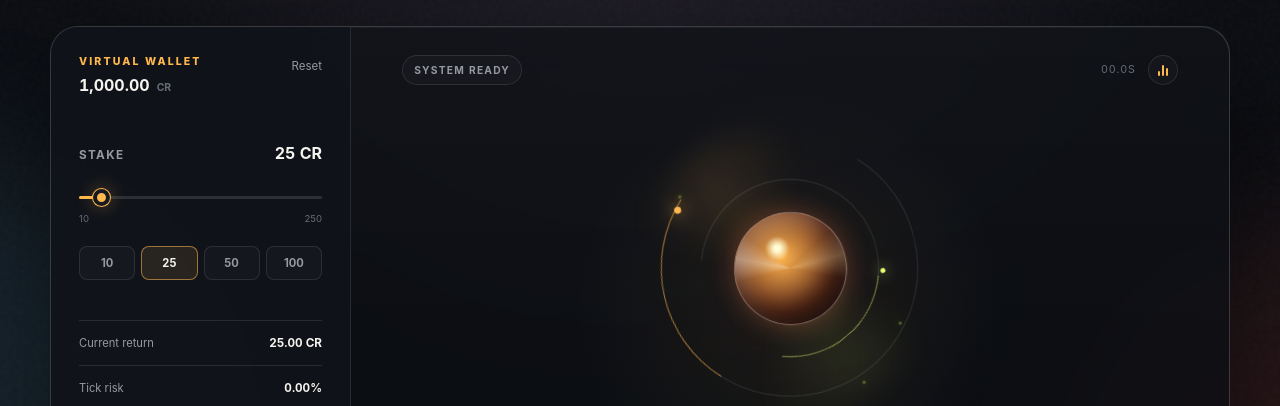
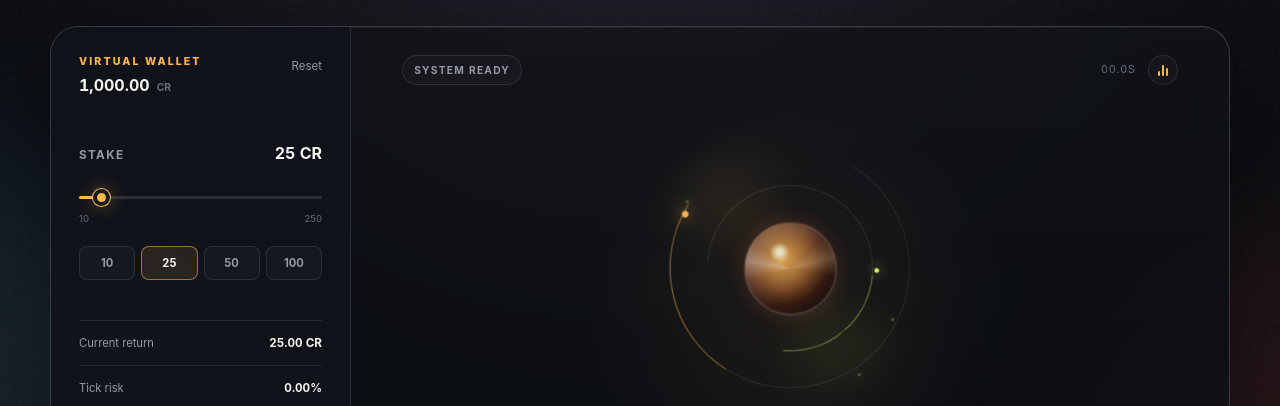
Before and after one commit to RaresKeY/holdbutton, a plain HTML site: page index.html in a window 1280 px wide. Shown: the top 406 px of the page. Drawn offline with Linux system fonts and the light colour scheme.

Commit message:
Strengthen reactor heat response

```diff
--- a/styles.css
+++ b/styles.css
@@ -463,7 +463,7 @@ input:disabled {
       transparent 34%
     ),
     linear-gradient(180deg, rgba(255, 255, 255, 0.015), transparent 45%);
-  transition: background 200ms linear;
+  transition: background 650ms ease;
 }
 
 .reactor-panel::before,
@@ -492,6 +492,7 @@ input:disabled {
   background: linear-gradient(90deg, transparent, var(--warm), transparent);
   opacity: calc(var(--heat) * 0.7);
   box-shadow: 0 0 24px var(--warm);
+  transition: opacity 650ms ease, box-shadow 650ms ease;
 }
 
 .top-readout {
@@ -606,8 +607,13 @@ input:disabled {
   width: clamp(210px, 26vw, 330px);
   aspect-ratio: 1;
   margin: 18px 0 -24px;
-  transform: scale(calc(1 + var(--heat) * 0.035));
-  transition: transform 120ms linear;
+  filter:
+    saturate(calc(0.92 + var(--heat) * 0.38))
+    brightness(calc(0.96 + var(--heat) * 0.12));
+  transform: scale(calc(0.92 + var(--heat) * 0.24));
+  transition:
+    transform 650ms cubic-bezier(0.16, 1, 0.3, 1),
+    filter 650ms ease;
 }
 
 .reactor-halo,
@@ -621,7 +627,7 @@ input:disabled {
 
 .reactor-halo {
   inset: 6%;
-  opacity: calc(0.22 + var(--heat) * 0.5);
+  opacity: calc(0.16 + var(--heat) * 0.7);
   background:
     conic-gradient(
       from 0deg,
@@ -631,7 +637,8 @@ input:disabled {
       rgba(231, 255, 112, 0.35) 78%,
       transparent 92%
     );
-  filter: blur(calc(18px - var(--heat) * 7px));
+  filter: blur(calc(22px - var(--heat) * 11px));
+  transition: opacity 700ms ease, filter 700ms ease;
   animation: rotate 8s linear infinite;
 }
 
@@ -691,12 +698,18 @@ input:disabled {
       #17151a 100%
     );
   box-shadow:
-    0 0 calc(25px + var(--heat) * 55px)
-      rgba(255, 126, 67, calc(0.3 + var(--heat) * 0.38)),
+    0 0 calc(22px + var(--heat) * 100px)
+      rgba(255, 126, 67, calc(0.2 + var(--heat) * 0.55)),
     inset -15px -18px 25px rgba(0, 0, 0, 0.5),
     inset 10px 10px 20px rgba(255, 255, 255, 0.16);
-  transform: scale(calc(0.94 + var(--heat) * 0.13));
-  transition: transform 100ms linear, box-shadow 100ms linear;
+  filter:
+    saturate(calc(0.9 + var(--heat) * 0.65))
+    brightness(calc(0.92 + var(--heat) * 0.2));
+  transform: scale(calc(0.8 + var(--heat) * 0.48));
+  transition:
+    transform 700ms cubic-bezier(0.16, 1, 0.3, 1),
+    box-shadow 600ms ease,
+    filter 650ms ease;
 }
 
 .core-glare {
```
Also changed, not shown: 1 other file.
